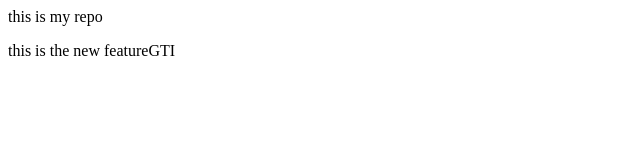
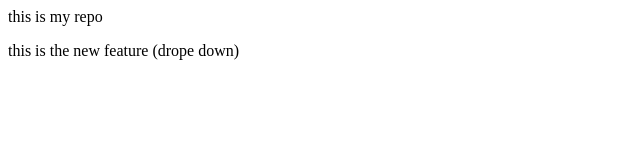
Before and after one commit to ketan0211/local-repo, a plain HTML site: page index.html in a window 1280 px wide. Shown: the full height of the page, 0-640 px from the left. Drawn offline with Linux system fonts and the light colour scheme.

Commit message:
drop down

```diff
--- a/index.html
+++ b/index.html
@@ -1,3 +1,3 @@
 <p> this is my repo
 </p>
-<p>this is the new featureGTI</p>
+<p>this is the new feature (drope down)</p>
```
